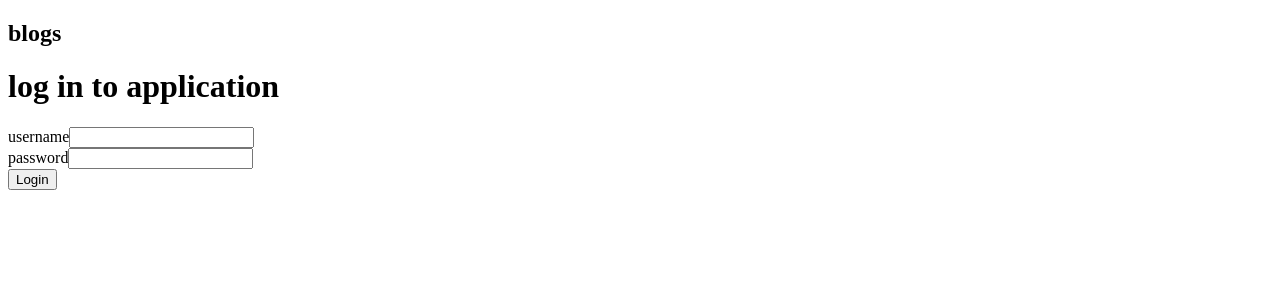
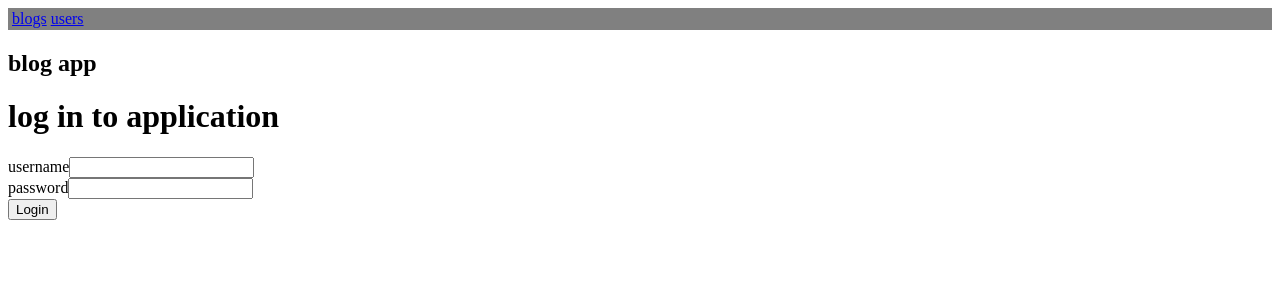
Before and after one commit to hafezfhmi/fso-full-stack-open, a React (Create React App) app in the folder part7/bloglist/client/: page / in a window 1280 px wide. Shown: the top 300 px of the page. Built offline with nearby package versions, Linux system fonts and the light colour scheme; no server answers.

Commit message:
Done Exercise 7.17

```diff
--- a/part7/bloglist/client/src/App.js
+++ b/part7/bloglist/client/src/App.js
@@ -1,7 +1,7 @@
 /* eslint-disable react/prop-types */
 import { useEffect } from "react";
 import { useDispatch, useSelector } from "react-redux";
-import { BrowserRouter as Router, Routes, Route } from "react-router-dom";
+import { BrowserRouter as Router, Routes, Route, Link } from "react-router-dom";
 import { displayNotification } from "./reducers/notificationReducer";
 import { initializeBlogs } from "./reducers/blogReducer";
 import { setUser } from "./reducers/userReducer";
@@ -43,14 +43,18 @@ const App = () => {
 
   return (
     <Router>
-      <h2>blogs</h2>
+      <nav style={{ backgroundColor: "gray", padding: "2px 4px" }}>
+        <Link to={"/"}>blogs</Link> <Link to={"/users"}>users</Link>{" "}
+        {user && (
+          <span>
+            {user.name} logged in <button onClick={handleLogout}>logout</button>
+          </span>
+        )}
+      </nav>
+
+      <h2>blog app</h2>
       {notification && <Notification message={notification} />}
-      {user && (
-        <div>
-          <p>{user.name} logged in</p>
-          <button onClick={handleLogout}>logout</button>
-        </div>
-      )}
+
       <Routes>
         <Route path="/" element={!user ? <LoginForm /> : <BlogList />} />
         <Route
```
